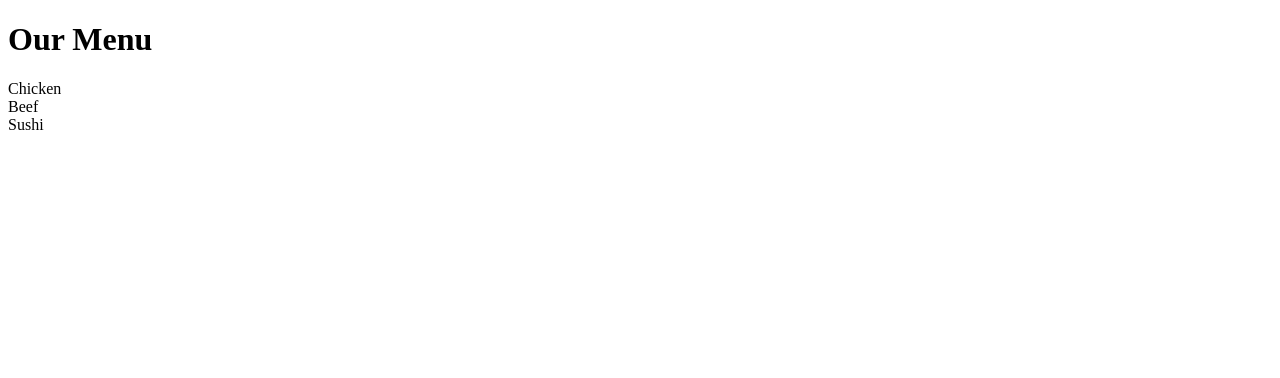
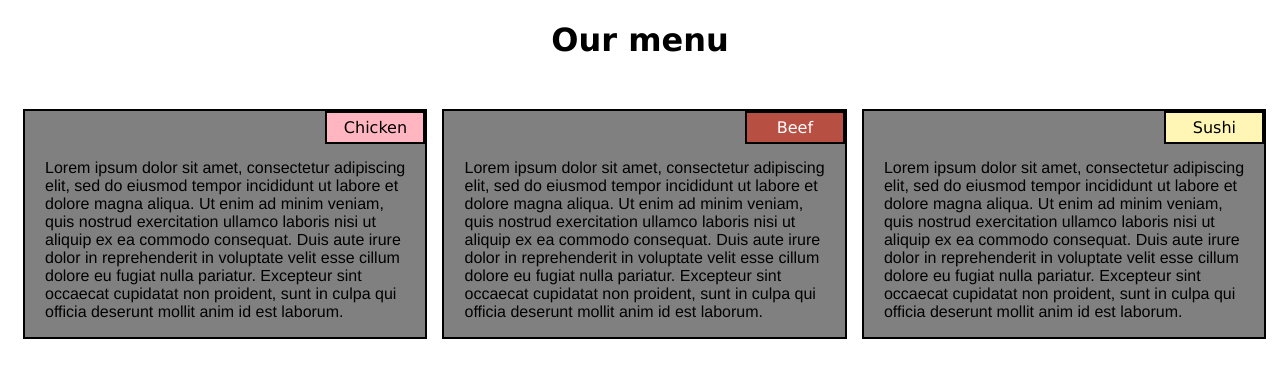
Before and after one commit to khuwho/coursera-test, a plain HTML site: page Assignment-2/index.html in a window 1280 px wide. Drawn offline with Linux system fonts and the light colour scheme.

Commit message:
Completed assignment 2

```diff
--- a/Assignment-2/index.html
+++ b/Assignment-2/index.html
@@ -1,23 +1,53 @@
 <!DOCTYPE html>
-<html lang="en">
+<html>
+
 <head>
-    <meta charset="UTF-8">
-    <meta http-equiv="X-UA-Compatible" content="IE=edge">
-    <meta name="viewport" content="width=device-width, initial-scale=1.0">
-    <title>Document</title>
+    <meta charset="utf-8">
+    <title>Assignment 2</title>
+    <link rel="stylesheet" href="styles.css">
 </head>
+
 <body>
-    <h1>Our Menu</h1>
-    <section>
-        <div class="title">Chicken</div>
-    </section>
-    <section>
-        <div class="title">Beef</div>
+    <h1>Our menu</h1>
 
-    </section>
-    <section>
-        <div class="title">Sushi</div>
+    <div class="row">
+        <div class="col-lg-4 col-md-6 col-sm-11">
+            <div class="title">Chicken</div>
+                <p>Lorem ipsum dolor sit amet, consectetur adipiscing elit, sed do eiusmod tempor incididunt ut labore
+                    et
+                    dolore magna aliqua. Ut enim ad minim veniam, quis nostrud exercitation ullamco laboris nisi ut
+                    aliquip
+                    ex ea commodo consequat. Duis aute irure dolor in reprehenderit in voluptate velit esse cillum
+                    dolore eu
+                    fugiat nulla pariatur. Excepteur sint occaecat cupidatat non proident, sunt in culpa qui officia
+                    deserunt mollit anim id est laborum.
+                </p>
+        </div>
+        <div class="col-lg-4 col-md-6 col-sm-11">
+            <div class="title2">Beef</div>
+            <p>Lorem ipsum dolor sit amet, consectetur adipiscing elit, sed do eiusmod tempor incididunt ut labore
+                et
+                dolore magna aliqua. Ut enim ad minim veniam, quis nostrud exercitation ullamco laboris nisi ut
+                aliquip
+                ex ea commodo consequat. Duis aute irure dolor in reprehenderit in voluptate velit esse cillum
+                dolore eu
+                fugiat nulla pariatur. Excepteur sint occaecat cupidatat non proident, sunt in culpa qui officia
+                deserunt mollit anim id est laborum.</p>
+        </div>
+        <div class="col-lg-4 col-md-12 col-sm-11">
+            <div class="title3">Sushi</div>
+            <p>Lorem ipsum dolor sit amet, consectetur adipiscing elit, sed do eiusmod tempor incididunt ut labore
+                et
+                dolore magna aliqua. Ut enim ad minim veniam, quis nostrud exercitation ullamco laboris nisi ut
+                aliquip
+                ex ea commodo consequat. Duis aute irure dolor in reprehenderit in voluptate velit esse cillum
+                dolore eu
+                fugiat nulla pariatur. Excepteur sint occaecat cupidatat non proident, sunt in culpa qui officia
+                deserunt mollit anim id est laborum.</p>
+        </div>
 
-    </section>
+    </div>
+
 </body>
+
 </html>
--- a/Assignment-2/styles.css
+++ b/Assignment-2/styles.css
@@ -1,3 +1,118 @@
-body{
+/********** Base styles **********/
+
+body {
+    font-family: Verdana, Geneva, Tahoma, sans-serif;
+}
+
+* {
+    box-sizing: border-box;
+}
+
+h1{
+    text-align: center;
+    margin-bottom: 50px;
+}
+
+.title{
+    background: lightpink;
+    border: 2px solid black;
+    float: right;
+    width: 100px;
+    padding-top: 5px;
+    padding-bottom:5px;
+    text-align: center;
+    margin-bottom: 15px;
 
 }
+.title2{
+    background: rgb(183, 79, 67);
+    border: 2px solid black;
+    color: white;
+    float: right;
+    width: 100px;
+    padding-top: 5px;
+    padding-bottom:5px;
+    text-align: center;
+    margin-bottom: 15px;
+}
+.title3{
+    background: rgb(255, 246, 182);
+    border: 2px solid black;
+    float: right;
+    width: 100px;
+    padding-top: 5px;
+    padding-bottom:5px;
+    text-align: center;
+    margin-bottom: 15px;
+}
+
+p {
+
+    width: 90%;
+    margin-right: auto;
+    margin-left: auto;
+    font-family: Helvetica;
+    clear:right;
+
+
+}
+
+
+/* Simple Responsive Framework. */
+.row {
+    width: 100%;
+}
+
+/********** Large devices only **********/
+@media (min-width: 1200px) {
+
+    .col-lg-4 {
+        float: left;
+        border: 2px solid rgb(0, 0, 0);
+        margin-left: 15px;
+        background-color: grey;
+
+    }
+
+
+    .col-lg-4 {
+        width: 32%;
+    }
+
+}
+
+/********** Medium devices only **********/
+@media (min-width: 950px) and (max-width: 1199px) {
+
+    .col-md-6,
+    .col-md-12 {
+        float: left;
+        border: 2px solid rgb(0, 0, 0);
+        margin-left: 15px;
+        background-color: grey;
+        margin-bottom: 15px;
+    }
+
+    .col-md-6 {
+        width: 48%;
+    }
+
+    .col-md-12{
+        width: 97%;
+    }
+}
+
+/********** Small devices only **********/
+@media (max-width: 950px) {
+    .col-sm-11 {
+        float: left;
+        border: 2px solid rgb(0, 0, 0);
+        margin-left: 15px;
+        background-color: grey;
+        margin-bottom: 15px;
+    }
+
+    .col-sm-11 {
+        width: 91.66%;
+      }
+    }
```
Also changed, not shown: 2 other files.
